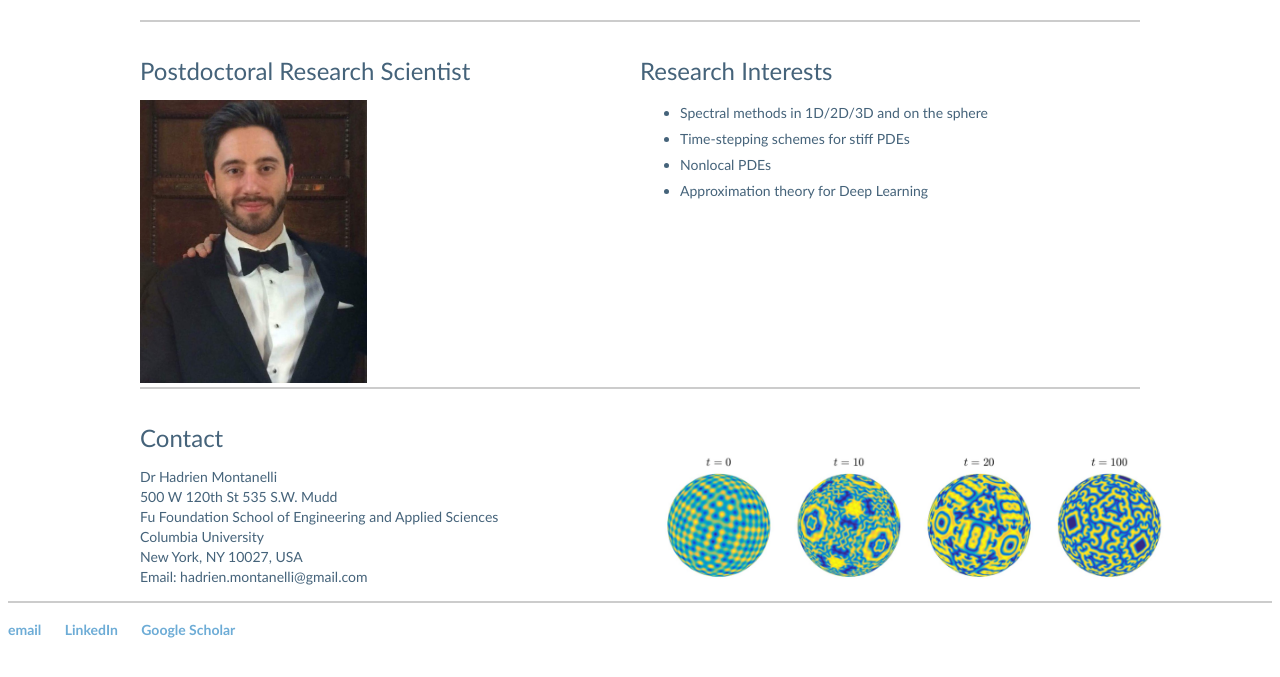
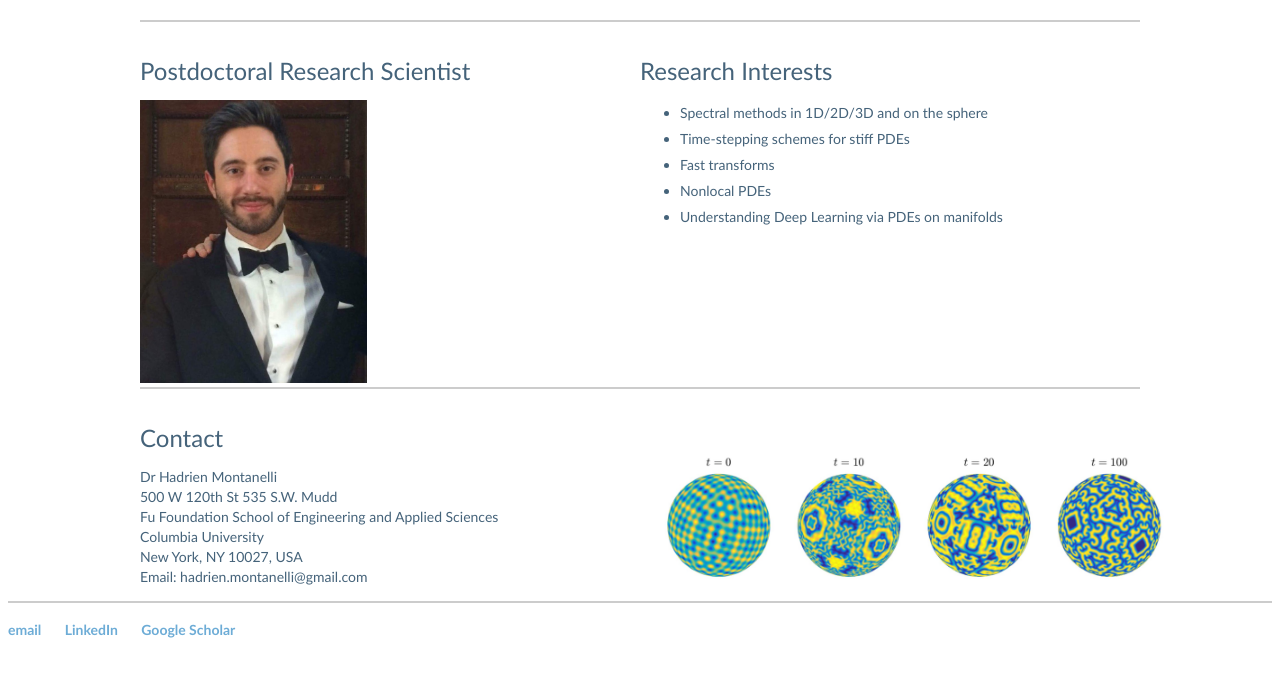
Before and after one commit to Hadrien-Montanelli/Hadrien-Montanelli.github.io, a Jekyll site: the page built from index.html, in a window 1280 px wide, cut to the strip 159-836 px from the top of the page. Built offline with Jekyll 4.4.1, drawn with Linux system fonts in a browser that asks for light colours.

Commit message:
Update index.html

```diff
--- a/index.html
+++ b/index.html
@@ -22,8 +22,9 @@ title: Hadrien Montanelli
 			<ul>
 				<li>Spectral methods in 1D/2D/3D and on the sphere</li>
 				<li>Time-stepping schemes for stiff PDEs</li>
+				<li>Fast transforms</li>
 				<li>Nonlocal PDEs</li>
-				<li>Approximation theory for Deep Learning</li>
+				<li>Understanding Deep Learning via PDEs on manifolds</li>
 			</ul>
 		</div>
 	</div>
```
